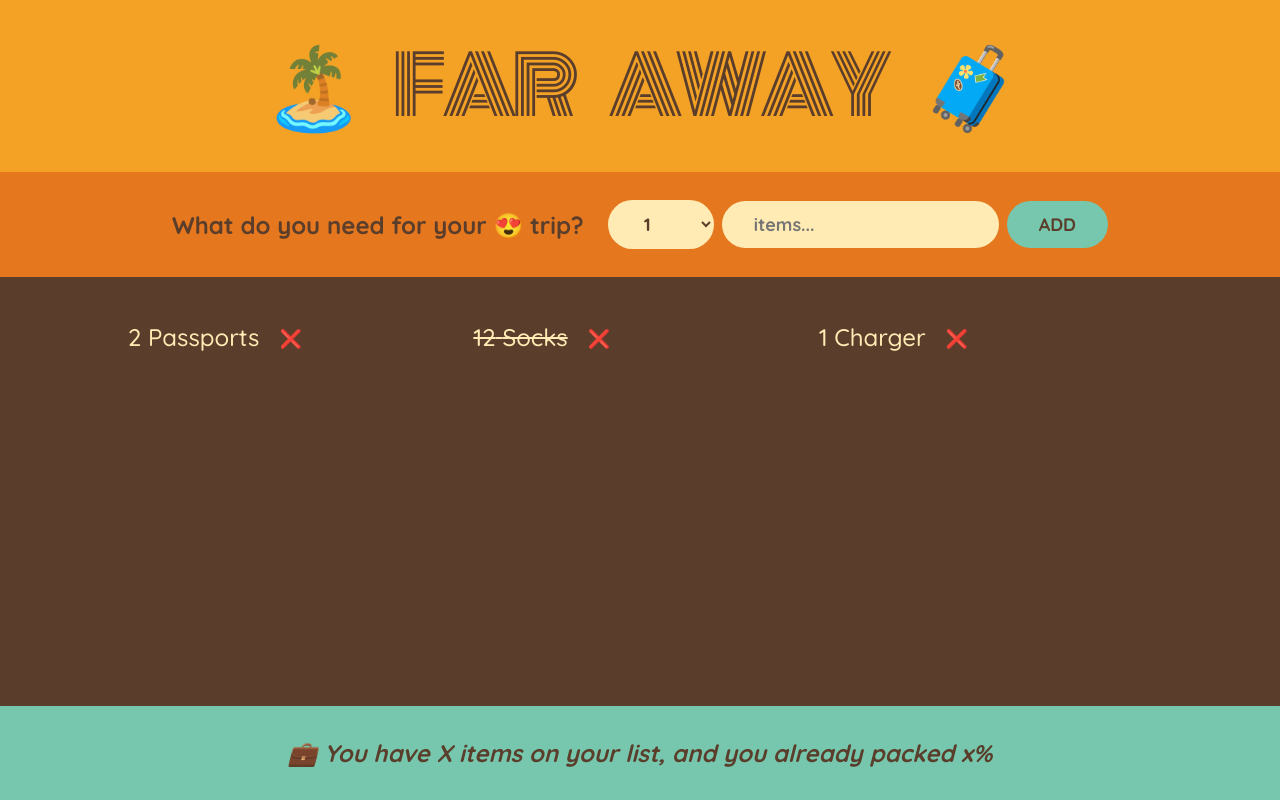
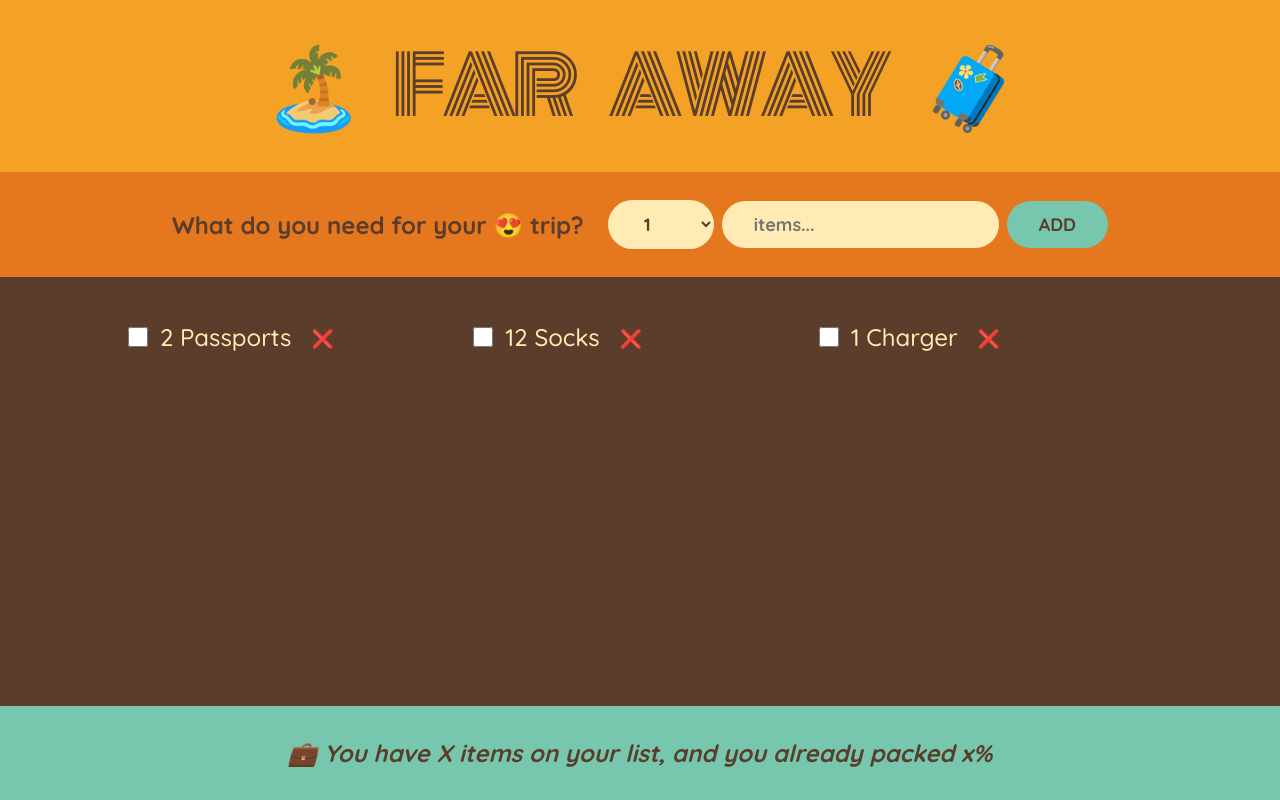
Before and after one commit to naeemhaq/reactprojects, a React (Create React App) app in the folder travel-list/: page / in a window 1280 px wide. Built offline with nearby package versions, Linux system fonts and the light colour scheme.

Commit message:
Update item and immutable data operations

```diff
--- a/travel-list/src/App.js
+++ b/travel-list/src/App.js
@@ -2,7 +2,7 @@ import { useState } from "react";
 
 const initialItems = [
   { id: 1, description: "Passports", quantity: 2, packed: false },
-  { id: 2, description: "Socks", quantity: 12, packed: true },
+  { id: 2, description: "Socks", quantity: 12, packed: false },
   { id: 3, description: "Charger", quantity: 1, packed: false },
 ];
 
@@ -11,6 +11,10 @@ export default function App() {
   const [items, setItems] = useState(initialItems);
 
   function handleAddItems(item) {
+    /*
+      spread operator to add all items one by one into ...items. It will also add item at the end of ...items array.
+      check chapter 19 video min location (4:00) of this course.
+    */
     setItems((items) => [...items, item]);
   }
   /*
@@ -26,11 +30,30 @@ export default function App() {
     setItems((items) => items.filter((item) => item.id !== id));
   }
 
+  /*
+    To update one of the objects in the array, we will simply loop over the entire items array using the map property which will then in the end return a
+    brand new array with the same length of the initial items array. But one of the objects will then, of course, have been updated. So in the iteration,
+    each of the elements is called an item. And then here is what we're gonna do. So whenever the item has the ID that is equal to the ID that we passed in,
+    so which means that this is the object that we want to actually update, then we create a brand new object based on the current item, and then we set
+    packed to the opposite of packed, so of item.packed. And that's it. And if else, so for all the other objects, we will simply return the current item.
+  */
+  function handleToggleItem(id) {
+    setItems((items) =>
+      items.map((item) =>
+        item.id === id ? { ...item, packed: !item.packed } : item
+      )
+    );
+  }
+
   return (
     <div className="app">
       <Logo />
       <Form onAddItems={handleAddItems} />
-      <PackingList items={items} onDeleteItem={handleDeleteItem} />
+      <PackingList
+        items={items}
+        onDeleteItem={handleDeleteItem}
+        onToggleItems={handleToggleItem}
+      />
       <Stats />
     </div>
   );
@@ -80,21 +103,31 @@ function Form({ onAddItems }) {
   );
 }
 
-function PackingList({ items, onDeleteItem }) {
+function PackingList({ items, onDeleteItem, onToggleItems }) {
   return (
     <div className="list">
       <ul>
         {items.map((item) => (
-          <Item item={item} key={item.id} onDeleteItem={onDeleteItem} />
+          <Item
+            item={item}
+            key={item.id}
+            onDeleteItem={onDeleteItem}
+            onToggleItems={onToggleItems}
+          />
         ))}
       </ul>
     </div>
   );
 }
 
-function Item({ item, onDeleteItem }) {
+function Item({ item, onDeleteItem, onToggleItems }) {
   return (
     <li>
+      <input
+        type="checkbox"
+        value={item.packed}
+        onChange={() => onToggleItems(item.id)}
+      />
       <span style={item.packed ? { textDecoration: "line-through" } : {}}>
         {item.quantity} {item.description}
       </span>
@@ -102,6 +135,7 @@ function Item({ item, onDeleteItem }) {
     </li>
   );
 }
+
 function Stats() {
   return (
     <footer className="stats">
```
